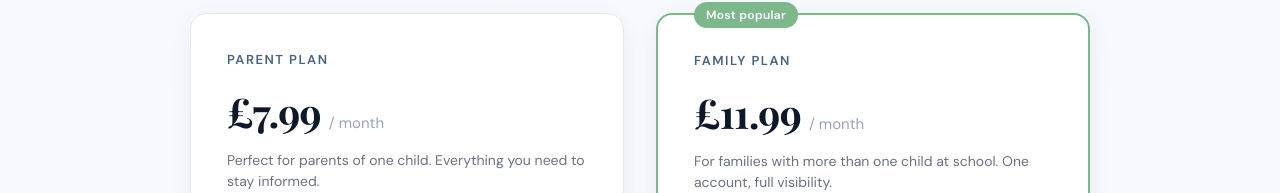
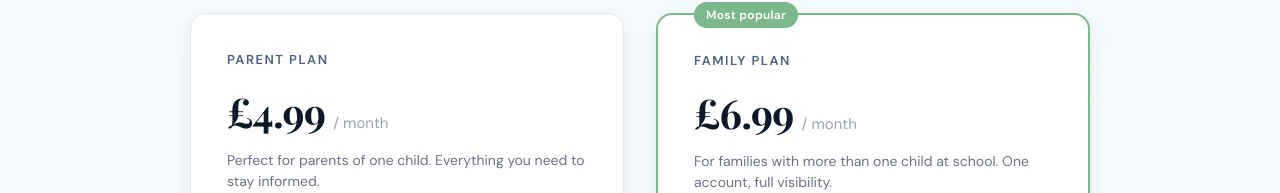
Before and after one commit to ritualreset777/Scholairo, a Next.js app: page /pricing in a window 1280 px wide. Shown: the part 407-600 px from the top of the page. Built offline with nearby package versions, Linux system fonts and the light colour scheme.

Commit message:
Update pricing: Parent Plan £4.99, Family Plan £6.99

```diff
--- a/app/page.tsx
+++ b/app/page.tsx
@@ -475,7 +475,7 @@ const [submitted, setSubmitted] = useState(false);
             >
               <p style={{ fontSize: 12, fontWeight: 600, color: "#4a6280", textTransform: "uppercase", letterSpacing: "1.5px", margin: "0 0 14px" }}>Parent Plan</p>
               <div style={{ display: "flex", alignItems: "baseline", gap: 2, marginBottom: 6 }}>
-                <span style={{ fontFamily: "var(--font-playfair), 'Playfair Display', serif", fontSize: 40, fontWeight: 700, color: "#0d1829", letterSpacing: "-0.02em" }}>£7.99</span>
+                <span style={{ fontFamily: "var(--font-playfair), 'Playfair Display', serif", fontSize: 40, fontWeight: 700, color: "#0d1829", letterSpacing: "-0.02em" }}>£4.99</span>
                 <span style={{ fontSize: 14, color: "#9ca3af" }}>&nbsp;/ month</span>
               </div>
               <p style={{ fontSize: 14, color: "#6b7280", margin: "0 0 24px", lineHeight: 1.5 }}>For parents of one child.</p>
@@ -506,7 +506,7 @@ const [submitted, setSubmitted] = useState(false);
               </div>
               <p style={{ fontSize: 12, fontWeight: 600, color: "#4a6280", textTransform: "uppercase", letterSpacing: "1.5px", margin: "0 0 14px" }}>Family Plan</p>
               <div style={{ display: "flex", alignItems: "baseline", gap: 2, marginBottom: 6 }}>
-                <span style={{ fontFamily: "var(--font-playfair), 'Playfair Display', serif", fontSize: 40, fontWeight: 700, color: "#0d1829", letterSpacing: "-0.02em" }}>£11.99</span>
+                <span style={{ fontFamily: "var(--font-playfair), 'Playfair Display', serif", fontSize: 40, fontWeight: 700, color: "#0d1829", letterSpacing: "-0.02em" }}>£6.99</span>
                 <span style={{ fontSize: 14, color: "#9ca3af" }}>&nbsp;/ month</span>
               </div>
               <p style={{ fontSize: 14, color: "#6b7280", margin: "0 0 24px", lineHeight: 1.5 }}>For families with more than one child at school.</p>
--- a/app/pricing/page.tsx
+++ b/app/pricing/page.tsx
@@ -93,7 +93,7 @@ export default function Pricing() {
           >
             <p style={{ fontSize: 13, fontWeight: 600, color: "#4a6280", textTransform: "uppercase", letterSpacing: "1.5px", marginBottom: 12 }}>Parent Plan</p>
             <div style={{ display: "flex", alignItems: "baseline", gap: 4, marginBottom: 8 }}>
-              <span style={{ fontFamily: "'Playfair Display', serif", fontSize: 40, fontWeight: 700, color: "#0d1829", letterSpacing: "-0.02em" }}>£7.99</span>
+              <span style={{ fontFamily: "'Playfair Display', serif", fontSize: 40, fontWeight: 700, color: "#0d1829", letterSpacing: "-0.02em" }}>£4.99</span>
               <span style={{ fontSize: 15, color: "#9ca3af", fontWeight: 400 }}>&nbsp;/ month</span>
             </div>
             <p style={{ fontSize: 14, color: "#6b7280", marginBottom: 28, lineHeight: 1.5 }}>
@@ -129,7 +129,7 @@ export default function Pricing() {
             </div>
             <p style={{ fontSize: 13, fontWeight: 600, color: "#4a6280", textTransform: "uppercase", letterSpacing: "1.5px", marginBottom: 12 }}>Family Plan</p>
             <div style={{ display: "flex", alignItems: "baseline", gap: 4, marginBottom: 8 }}>
-              <span style={{ fontFamily: "'Playfair Display', serif", fontSize: 40, fontWeight: 700, color: "#0d1829", letterSpacing: "-0.02em" }}>£11.99</span>
+              <span style={{ fontFamily: "'Playfair Display', serif", fontSize: 40, fontWeight: 700, color: "#0d1829", letterSpacing: "-0.02em" }}>£6.99</span>
               <span style={{ fontSize: 15, color: "#9ca3af", fontWeight: 400 }}>&nbsp;/ month</span>
             </div>
             <p style={{ fontSize: 14, color: "#6b7280", marginBottom: 28, lineHeight: 1.5 }}>
```
